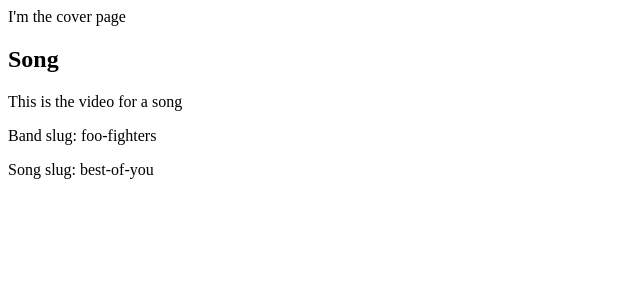
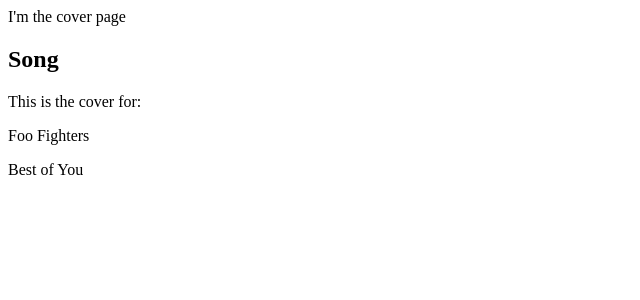
Before and after one commit to JimeBlue/mastering-grunge-drumming, a Nuxt app: page /cover/band/foo-fighters/song/best-of-you in a window 1280 px wide. Shown: the top 300 px of the page, without its empty margins (0-640 px from the left). Built offline with nearby package versions, Linux system fonts and the light colour scheme.

Commit message:
1-5 Load in covers data

```diff
--- /dev/null
+++ b/composables/coversData.js
@@ -0,0 +1,107 @@
+export default {
+  title: 'Mastering Grunge with the Best Covers',
+  bands: [
+    {
+      title: 'Foo Fighters',
+      slug: 'foo-fighters',
+      number: 1,
+      songs: [
+        {
+          title: 'The Pretender',
+          slug: 'the-pretender',
+          number: 1,
+          videoId: 'DPwTJ_s2jLU?si=IMfQ1XIyFaP13237',
+          text: `This is the text for the cover of the song The Pretender`,
+        },
+        {
+          title: 'My Hero',
+          slug: 'my-hero',
+          number: 2,
+
+          videoId: 'seK_Uay8Z80?si=E3PPWq-SkR_GUd3T',
+          text: `This is the text for the cover of the song My Hero.`,
+        },
+        {
+          title: 'Best of You',
+          slug: 'best-of-you',
+          number: 3,
+          videoId: '8DFp2rxsvb0?si=EuJahJXgrvP6yjCn',
+          text: `This is the text for the cover of the song Best of You.`,
+        },
+      ],
+    },
+    {
+      title: 'Nirvana',
+      slug: 'nirvana',
+      number: 2,
+      songs: [
+        {
+          title: 'Breed',
+          slug: 'breed',
+          number: 1,
+          videoId: '2bYfU_4xcuI?si=Q9vnZUcDE4t1JoQ2',
+          text: `This is the text for the cover of the song Breed.`,
+        },
+        {
+          title: 'Territorial Pissings',
+          slug: 'territorial-pissings',
+          number: 2,
+          videoId: 'TTzY9Y6EPj8?si=tgfj9nSOR1AlMEde',
+          text: `This is the text for the cover of the song Territorial Pissings.`,
+        },
+        {
+          title: 'Smells Like Teen Spirit',
+          slug: 'smells-like-teen-spirit',
+          number: 3,
+          videoId: 'jCVo36BWKUo?si=pxH9bviuPf5Q4se1',
+          text: `This is the text for the cover of the song Smells Like Teen Spirit.`,
+        },
+        {
+          title: 'Come As You Are',
+          slug: 'come-as-you-are',
+          number: 4,
+
+          videoId: 'vdNrvyke7kM?si=64MDegUV-Tc74r9D',
+          text: `This is the text for the cover of the song Come As You Are.`,
+        },
+      ],
+    },
+    {
+      title: 'Stone Temple Pilots',
+      slug: 'stone-temple-pilots',
+      number: 3,
+      songs: [
+        {
+          title: 'Interstate Love Song',
+          slug: 'interstate-love-song',
+          number: 1,
+          videoId: '2Tg-qhcfsWE?si=a6amNF0m6TzwT7MX',
+          text: `This is the text for the cover of the song Interstate Love.`,
+        },
+        {
+          title: 'Vasoline',
+          slug: 'vasoline',
+          number: 2,
+
+          videoId: 'DwyETnxtxEE?si=FZjMEtRv-YApMLA5',
+          text: `This is the text for the cover of the song Vasoline.`,
+        },
+        {
+          title: 'Sex Type Thing',
+          slug: 'sex-type-thing',
+          number: 3,
+
+          videoId: 'j6YgnO9VYxI?si=7eLoO3sk7O1mRMYm',
+          text: `This is the text for the cover of the song Sex Type Thing.`,
+        },
+        {
+          title: 'Trippin on a Hole in a Paper Hear',
+          slug: 'trippin-on-a-hole-in-a-paper-hear',
+          number: 4,
+          videoId: 'vJBUnJhOAMc?si=UPaxaJkvyIpjcqxK',
+          text: `This is the text for the cover of the song Trippin on a Hole in a Paper Hear.`,
+        },
+      ],
+    },
+  ],
+};
--- /dev/null
+++ b/composables/useCover.js
@@ -0,0 +1,5 @@
+import coversData from './coversData';
+
+export const useCover = () => {
+  return coversData;
+};
--- a/pages/cover/band/[bandSlug]/song/[songSlug].vue
+++ b/pages/cover/band/[bandSlug]/song/[songSlug].vue
@@ -1,8 +1,23 @@
 <template>
   <section>
     <h1>Song</h1>
-    <p>This is the video for a song</p>
-    <p>Band slug: {{ $route.params.bandSlug }}</p>
-    <p>Song slug: {{ $route.params.songSlug }}</p>
+    <p>This is the cover for:</p>
+    <p>{{ band.title }}</p>
+    <p>{{ song.title }}</p>
   </section>
 </template>
+<script setup>
+const covers = useCover();
+const route = useRoute();
+console.log(covers);
+
+// Searches for the band that has a slug matching the bandSlug route parameter
+const band = computed(() => {
+  return covers.bands.find((band) => band.slug === route.params.bandSlug);
+});
+
+// // Searches for the song that has a slug matching the songSlug route parameter
+const song = computed(() => {
+  return band.value.songs.find((song) => song.slug === route.params.songSlug);
+});
+</script>
```
